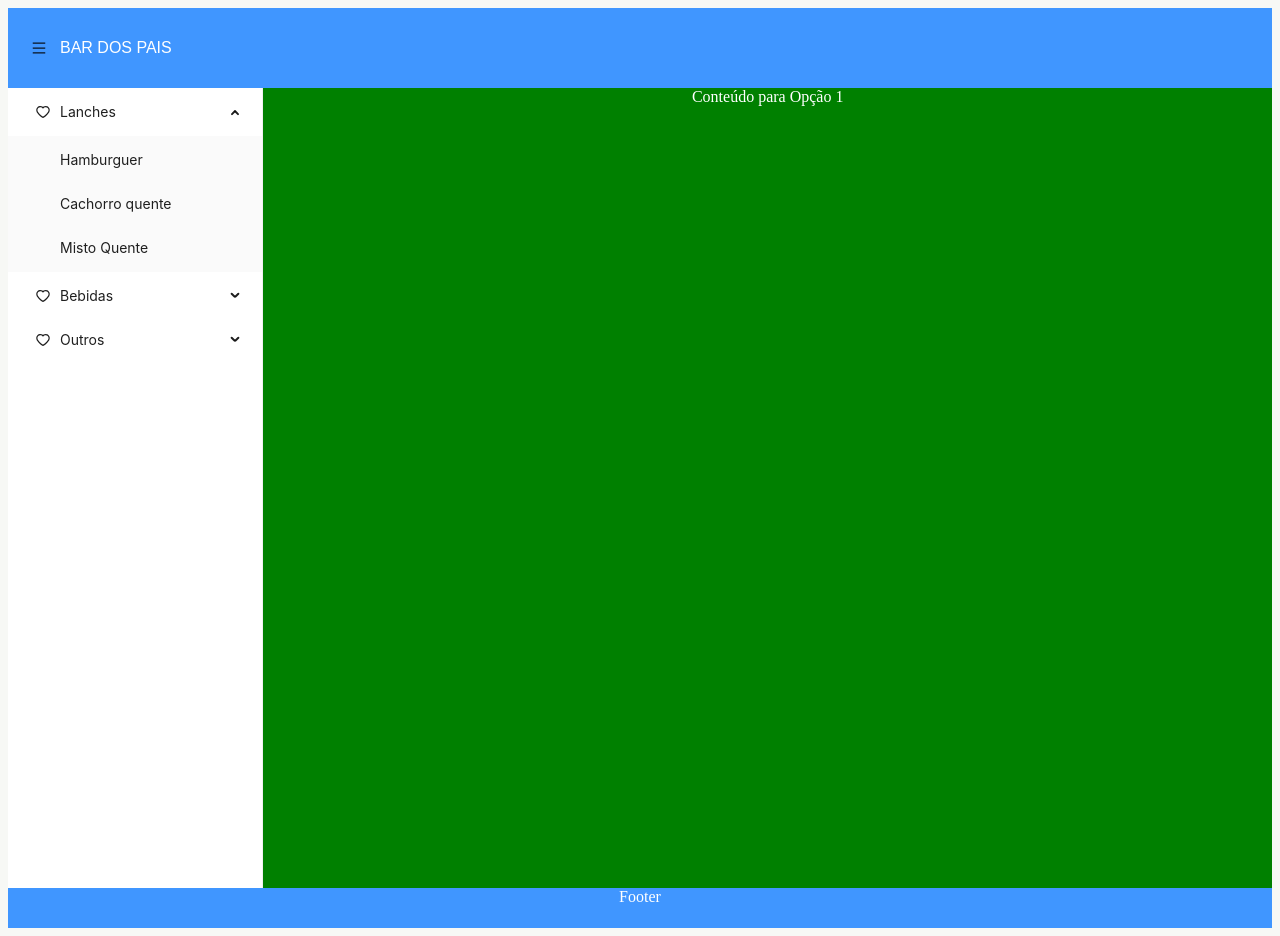
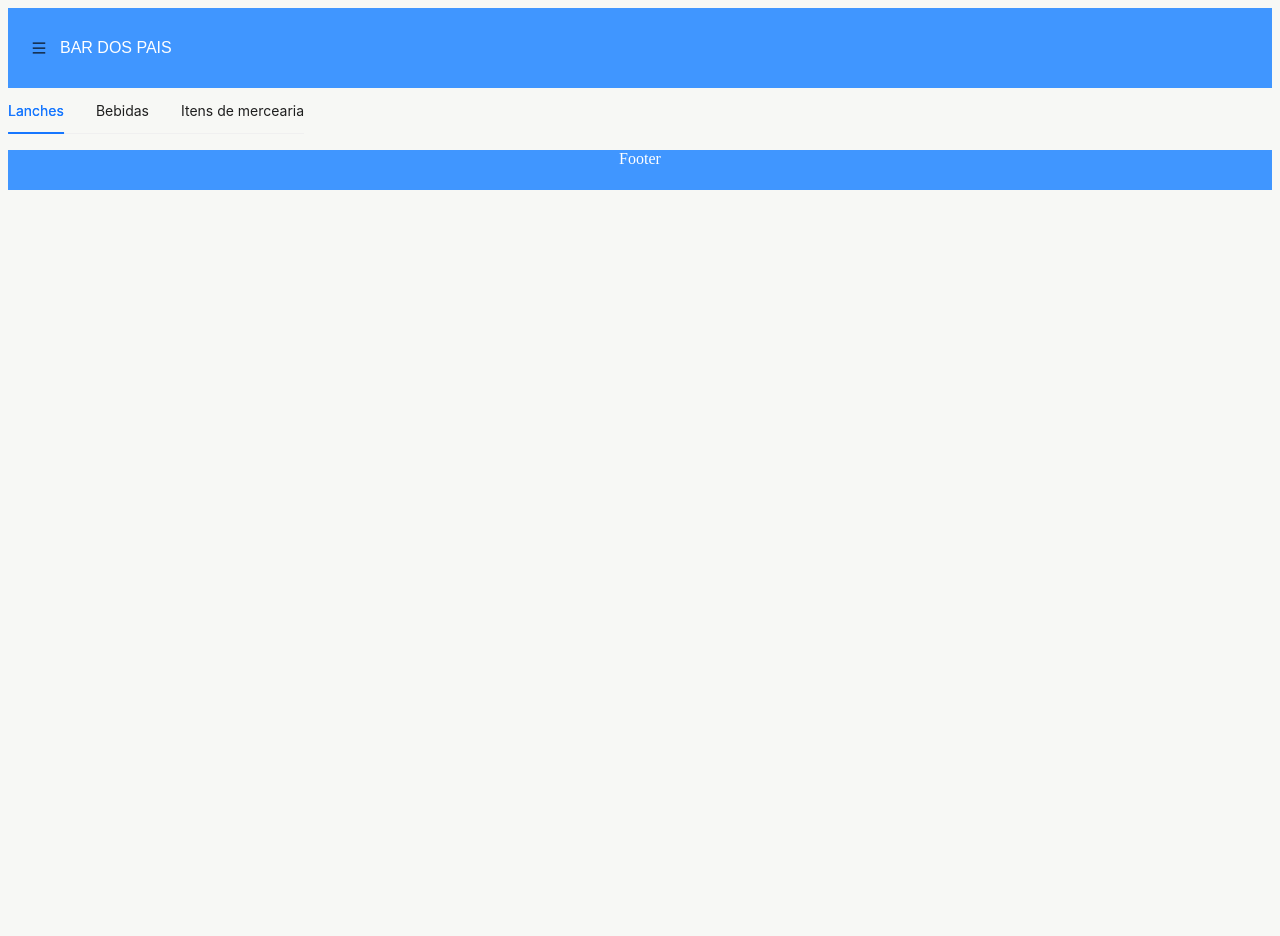
Before and after one commit to CrisSouzaMA/bardospais, a React (Vite) app: page / in a window 1280 px wide. After the commit the page ends 800 px from the top, so only its background shows below. Built offline with nearby package versions, Linux system fonts and the light colour scheme; the HTML template or start-up script is replaced by a standard one.

Commit message:
Feat: implementa tab

```diff
--- /dev/null
+++ b/src/Components/Card/index.tsx
@@ -0,0 +1,41 @@
+/* eslint-disable react-hooks/rules-of-hooks */
+/* eslint-disable @typescript-eslint/no-explicit-any */
+import React, { useEffect } from 'react';
+import { productList } from '../listProducts';
+
+type Product = {
+    id: number;
+    category: string;
+    name: string;
+    description: string;
+    image: string;
+    price: string;
+    available: boolean;
+};
+
+type ProductList = {
+  [category: string]: Product[];
+};
+
+interface CardContentProps {
+    category: string;
+}
+
+const CardContent = ({ category }: CardContentProps) => {
+
+    const products: Product[] = productList.filter((product: any) => product.category === category);
+
+    useEffect(() => {
+        console.log({ products });
+    // eslint-disable-next-line react-hooks/exhaustive-deps
+    }, []);
+
+
+    return (
+        <div>
+       Oi
+        </div>
+    );
+}
+
+export default CardContent;
--- /dev/null
+++ b/src/Components/Tabs/index.tsx
@@ -0,0 +1,42 @@
+/* eslint-disable @typescript-eslint/no-explicit-any */
+import React, { useState } from 'react';
+import styles from './style.module.css';
+import { Tabs } from 'antd';
+import type { TabsProps } from 'antd';
+import CardContent from '../Card';
+
+const items = [
+    {
+      key: '1',
+      label: 'Lanches',
+      category: 'lanches',
+      content: <CardContent category="1" />,
+    },
+    {
+      key: '2',
+      label: 'Bebidas',
+      category: 'bebidas',
+      content: <CardContent category="2" />,
+    },
+    {
+      key: '3',
+      label: 'Itens de mercearia',
+      category: 'mercearia',
+      content: <CardContent category="3" />,
+    },
+  ];
+
+  const TabsComponent = () => {
+    const [activeKey, setActiveKey] = useState('1');
+
+    const onChangeTab = (key: string) => {
+        setActiveKey(key);
+        console.log({ activeKey })
+    };
+
+    return (
+      <Tabs activeKey={activeKey} onChange={onChangeTab} items={items}/>
+    );
+  }
+
+  export default TabsComponent;
--- /dev/null
+++ b/src/Components/listProducts.tsx
@@ -0,0 +1,192 @@
+export const productList = [
+        {
+            "id":1,
+            "category": "1",
+            "name":"Jaleco",
+            "description":"Jaleco de alta qualidade fabricado para atender aos clientes mais exigentes",
+            "image": "hahahaha",
+            "price":"R$ 999,99",
+            "available":true
+         },
+         {
+            "id":2,
+            "category": "lanches",
+            "name":"Avental",
+            "description":"Jaleco de alta qualidade fabricado para atender aos clientes mais exigentes",
+            "image": "hahahaha",
+            "price":"R$ 999,99",
+            "available":true
+         },
+         {
+            "id":3,
+            "category": "lanches",
+            "name":"Touca",
+            "description":"Jaleco de alta qualidade fabricado para atender aos clientes mais exigentes",
+            "image": "hahahaha",
+            "price":"R$ 999,99",
+            "available":true
+         },
+         {
+            "id":4,
+            "category": "lanches",
+            "name":"Fronha",
+            "description":"Jaleco de alta qualidade fabricado para atender aos clientes mais exigentes",
+            "image": "hahahaha",
+            "price":"R$ 999,99",
+            "available":true
+         },
+         {
+            "id":5,
+            "category": "bebida",
+            "name":"Embalagem",
+            "description":"Jaleco de alta qualidade fabricado para atender aos clientes mais exigentes",
+            "image": "hahahaha",
+            "price":"R$ 999,99",
+            "available":true
+         },
+         {
+            "id":6,
+            "category": "bebida",
+            "name":"Porta talher",
+            "description":"Jaleco de alta qualidade fabricado para atender aos clientes mais exigentes",
+            "image": "hahahaha",
+            "price":"R$ 999,99",
+            "available":true
+         },
+         {
+            "id":7,
+            "category": "bebida",
+            "name":"Porta absorvente",
+            "description":"Jaleco de alta qualidade fabricado para atender aos clientes mais exigentes",
+            "image": "hahahaha",
+            "price":"R$ 999,99",
+            "available":true
+         },
+        {
+            "id": 8,
+            "category": "bebida",
+            "name":"Jaleco",
+            "description":"Jaleco de alta qualidade fabricado para atender aos clientes mais exigentes",
+            "image": "hahahaha",
+            "price":"R$ 999,99",
+            "available":true
+         },
+         {
+            "id": 9,
+            "category": "mercearia",
+            "name":"Avental",
+            "description":"Jaleco de alta qualidade fabricado para atender aos clientes mais exigentes",
+            "image": "hahahaha",
+            "price":"R$ 999,99",
+            "available":true
+         },
+         {
+            "id": 10,
+            "category": "mercearia",
+            "name":"Touca",
+            "description":"Jaleco de alta qualidade fabricado para atender aos clientes mais exigentes",
+            "image": "hahahaha",
+            "price":"R$ 999,99",
+            "available":true
+         },
+         {
+            "id": 11,
+            "category": "mercearia",
+            "name":"Fronha",
+            "description":"Jaleco de alta qualidade fabricado para atender aos clientes mais exigentes",
+            "image": "hahahaha",
+            "price":"R$ 999,99",
+            "available":true
+         },
+         {
+            "id": 13,
+            "category": "mercearia",
+            "name":"Embalagem",
+            "description":"Jaleco de alta qualidade fabricado para atender aos clientes mais exigentes",
+            "image": "hahahaha",
+            "price":"R$ 999,99",
+            "available":true
+         },
+         {
+            "id": 14,
+            "category": "mercearia",
+            "name":"Porta talher",
+            "description":"Jaleco de alta qualidade fabricado para atender aos clientes mais exigentes",
+            "image": "hahahaha",
+            "price":"R$ 999,99",
+            "available":true
+         },
+         {
+            "id": 15,
+            "category": "mercearia",
+            "name":"Porta absorvente",
+            "description":"Jaleco de alta qualidade fabricado para atender aos clientes mais exigentes",
+            "image": "hahahaha",
+            "price":"R$ 999,99",
+            "available":true
+         },
+        {
+            "id": 16,
+            "category": "mercearia",
+            "name":"Jaleco",
+            "description":"Jaleco de alta qualidade fabricado para atender aos clientes mais exigentes",
+            "image": "hahahaha",
+            "price":"R$ 999,99",
+            "available":true
+         },
+         {
+            "id": 17,
+            "category": "mercearia",
+            "name":"Avental",
+            "description":"Jaleco de alta qualidade fabricado para atender aos clientes mais exigentes",
+            "image": "hahahaha",
+            "price":"R$ 999,99",
+            "available":true
+         },
+         {
+            "id": 18,
+            "category": "mercearia",
+            "name":"Touca",
+            "description":"Jaleco de alta qualidade fabricado para atender aos clientes mais exigentes",
+            "image": "hahahaha",
+            "price":"R$ 999,99",
+            "available":true
+         },
+         {
+            "id": 19,
+            "category": "mercearia",
+            "name":"Fronha",
+            "description":"Jaleco de alta qualidade fabricado para atender aos clientes mais exigentes",
+            "image": "hahahaha",
+            "price":"R$ 999,99",
+            "available":true
+         },
+         {
+            "id": 20,
+            "category": "mercearia",
+            "name":"Embalagem",
+            "description":"Jaleco de alta qualidade fabricado para atender aos clientes mais exigentes",
+            "image": "hahahaha",
+            "price":"R$ 999,99",
+            "available":true
+         },
+         {
+            "id": 21,
+            "category": "mercearia",
+            "name":"Porta talher",
+            "description":"Jaleco de alta qualidade fabricado para atender aos clientes mais exigentes",
+            "image": "hahahaha",
+            "price":"R$ 999,99",
+            "available":true
+         },
+         {
+            "id": 22,
+            "category": "mercearia",
+            "name":"Porta absorvente",
+            "description":"Jaleco de alta qualidade fabricado para atender aos clientes mais exigentes",
+            "image": "hahahaha",
+            "price":"R$ 999,99",
+            "available":true
+         }
+
+   ]
--- a/src/Pages/Home/Home.tsx
+++ b/src/Pages/Home/Home.tsx
@@ -2,14 +2,16 @@ import React, { useState } from 'react';
 import Sidebar from '../../Components/Siderbar/Sidebar';
 import style from './style.module.css';
 import Content from '../../Components/Content/Content';
+import TabsComponent from '../../Components/Tabs';
 
 const Home = () => {
     const [selectedOption, setSelectedOption] = useState('1');
 
     return(
         <div className={style.home}>
-          <Sidebar setSelectedOption={setSelectedOption} />
-          <Content selectedOption={selectedOption} />
+           {/*<Sidebar setSelectedOption={setSelectedOption} /> */}
+          <TabsComponent />
+          {/*<Content selectedOption={selectedOption} />*/}
         </div>
     );
 }
```
Also changed, not shown: src/Components/Tabs/style.module.css (added).
